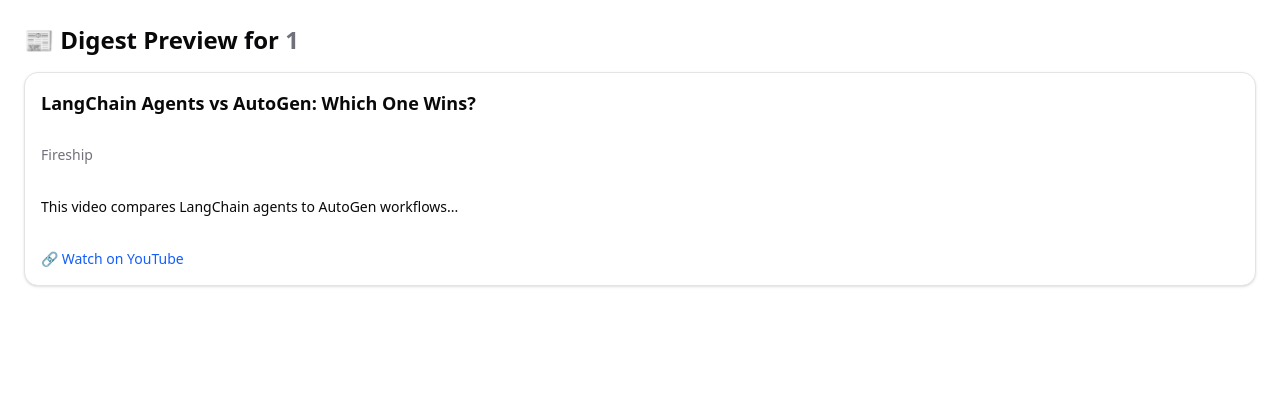
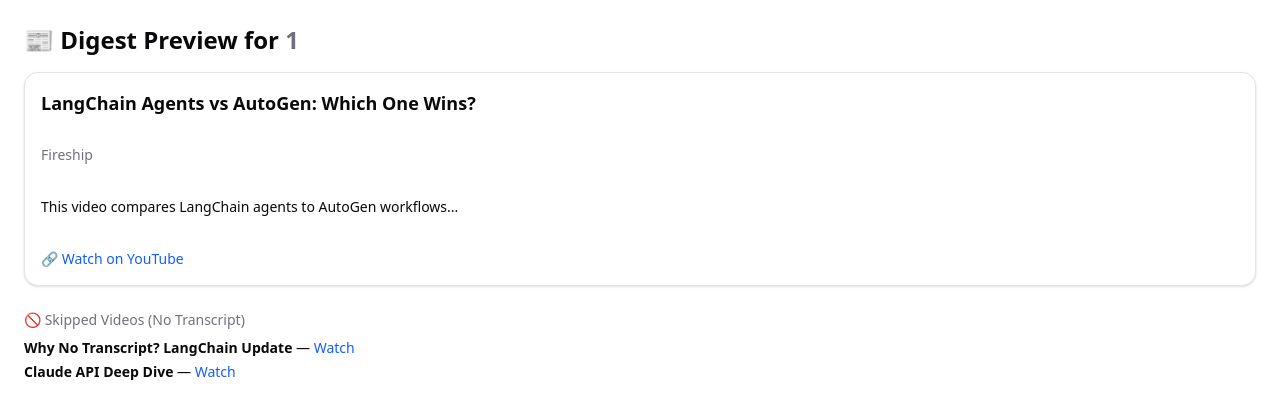
Before and after one commit to YitzhakMizrahi/techscry, a Next.js app in the folder frontend/: page /user/1 in a window 1280 px wide. Shown: the top 418 px of the page. Built offline with nearby package versions, Linux system fonts and the light colour scheme.

Commit message:
feat: add SkippedVideos component and mock data for displaying videos without transcripts on User Digest page

```diff
--- /dev/null
+++ b/frontend/public/mock/skipped.json
@@ -0,0 +1,14 @@
+[
+  {
+    "video_id": "skp001",
+    "title": "Why No Transcript? LangChain Update",
+    "channel": "Fireship",
+    "url": "https://youtube.com/watch?v=skp001"
+  },
+  {
+    "video_id": "skp002",
+    "title": "Claude API Deep Dive",
+    "channel": "Sonny Sangha",
+    "url": "https://youtube.com/watch?v=skp002"
+  }
+]
--- a/frontend/src/app/user/[userId]/page.tsx
+++ b/frontend/src/app/user/[userId]/page.tsx
@@ -1,15 +1,13 @@
 // src/app/user/[userId]/page.tsx
-import { notFound } from 'next/navigation';
 import { DigestPreview } from '@/components/DigestPreview';
+import { SkippedVideos } from '@/components/SkippedVideos';
 
-interface Props {
+export default function UserDigestPage({
+  params,
+}: {
   params: { userId: string };
-}
-
-export default function UserDigestPage({ params }: Props) {
+}) {
   const { userId } = params;
-
-  if (!userId) return notFound();
 
   return (
     <main className="p-6">
@@ -18,6 +16,7 @@
         <span className="text-muted-foreground">{userId}</span>
       </h1>
       <DigestPreview userId={userId} />
+      <SkippedVideos userId={userId} />
     </main>
   );
 }
--- /dev/null
+++ b/frontend/src/components/SkippedVideos.tsx
@@ -0,0 +1,49 @@
+'use client';
+
+import { useEffect, useState } from 'react';
+
+interface SkippedVideo {
+  video_id: string;
+  title: string;
+  channel: string;
+  url: string;
+}
+
+interface Props {
+  userId: string;
+}
+
+export function SkippedVideos({ userId }: Props) {
+  const [skipped, setSkipped] = useState<SkippedVideo[]>([]);
+
+  useEffect(() => {
+    fetch(`/mock/skipped.json`) // Later: `/api/user/${userId}/skipped` or similar
+      .then((res) => res.json())
+      .then((data) => setSkipped(data))
+      .catch((err) => console.error('Error loading skipped.json:', err));
+  }, [userId]);
+
+  if (!skipped.length) return null;
+
+  return (
+    <div className="mt-6">
+      <h2 className="text-sm font-medium text-muted-foreground mb-2">
+        🚫 Skipped Videos (No Transcript)
+      </h2>
+      <ul className="text-sm space-y-1">
+        {skipped.map((v) => (
+          <li key={v.video_id}>
+            <span className="font-semibold">{v.title}</span> —{' '}
+            <a
+              href={v.url}
+              className="text-blue-600 hover:underline"
+              target="_blank"
+            >
+              Watch
+            </a>
+          </li>
+        ))}
+      </ul>
+    </div>
+  );
+}
```
